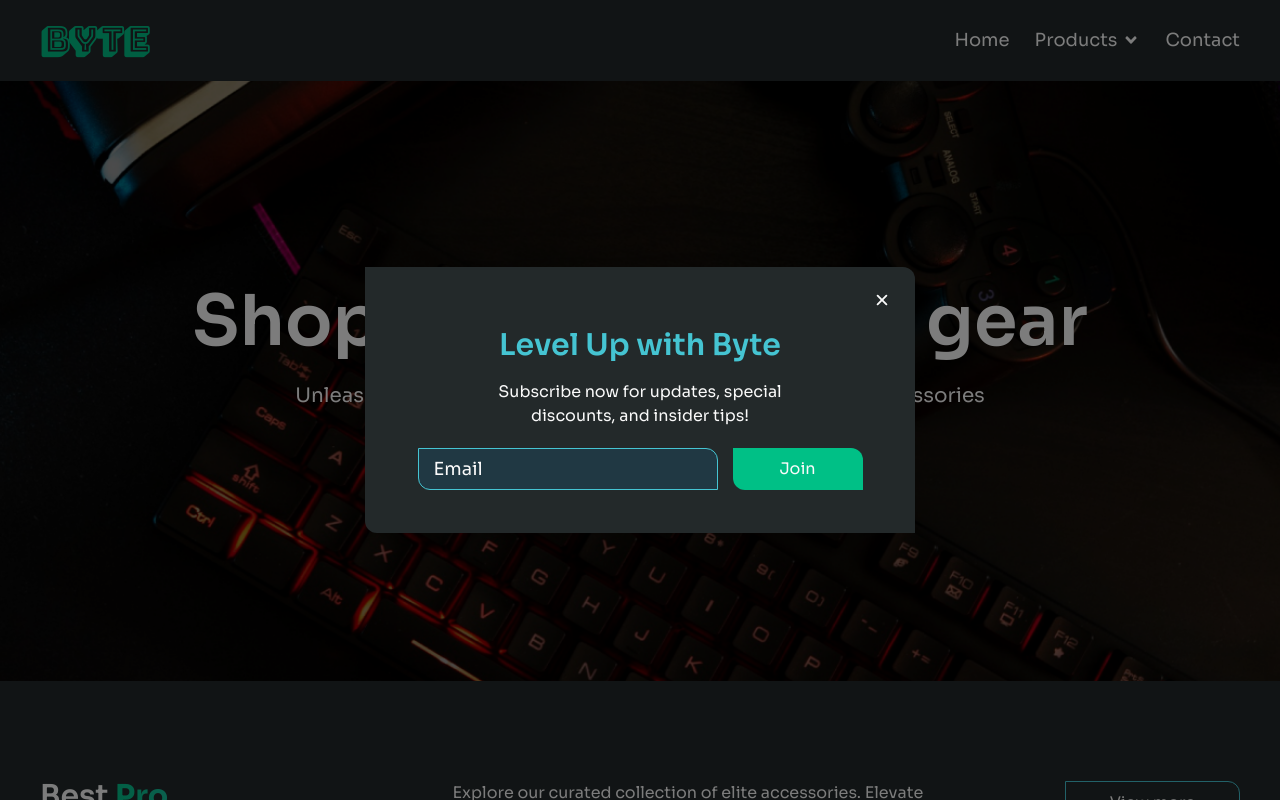
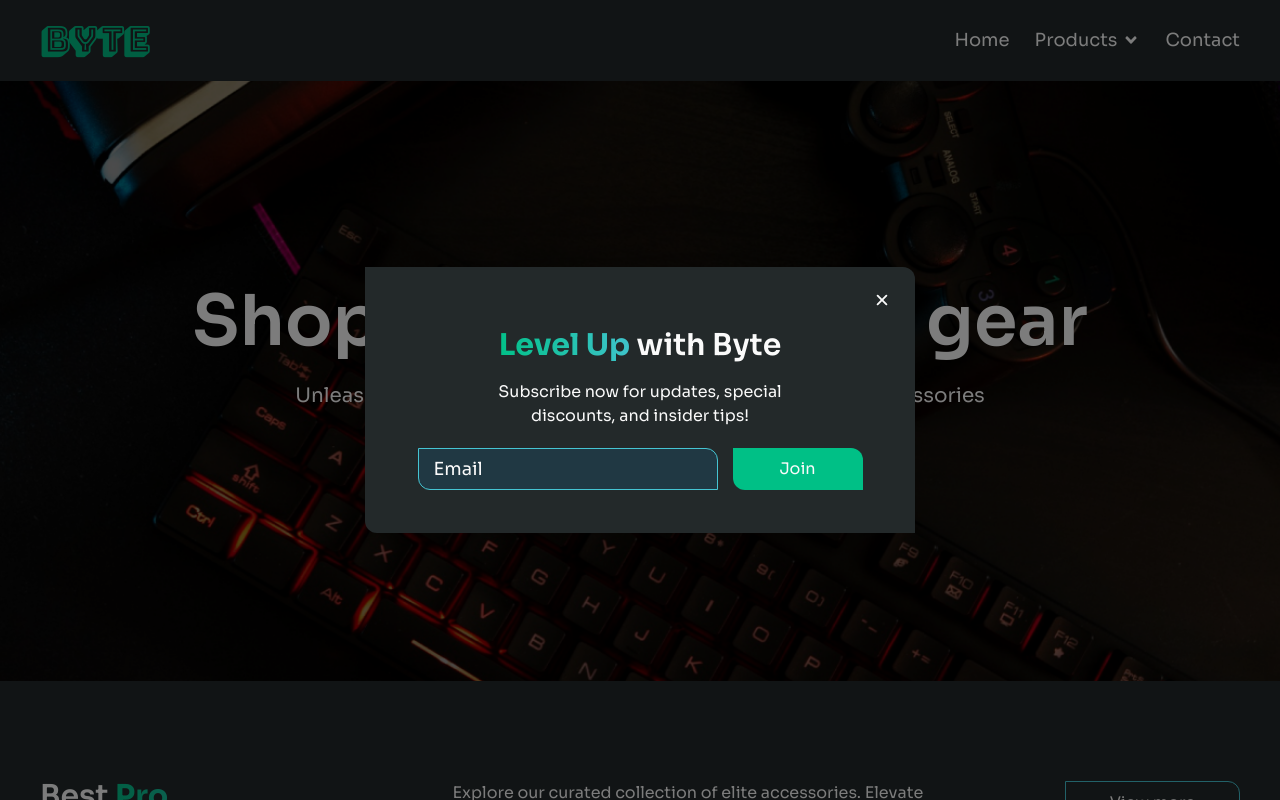
Before and after one commit to mcguenette/byte-gaming, a React (Vite) app: page / in a window 1280 px wide. Shown: the top 800 px of the page. Built offline with nearby package versions, Linux system fonts and the light colour scheme.

Commit message:
updated dialog

```diff
--- a/src/components/Dialog.jsx
+++ b/src/components/Dialog.jsx
@@ -39,7 +39,7 @@ function Dialog({ isOpen, onClose }) {
             <IoClose onClick={close} className='close-dialog'/>
             </div>
             <div className='newsletter-title'>
-                <h2>Level Up with Byte</h2>
+                <h2><b>Level Up </b>with Byte</h2>
             </div>
             <div className='newsletter-content'>
                 <p>Subscribe now for updates, special</p>
--- a/src/style/index.css
+++ b/src/style/index.css
@@ -433,12 +433,6 @@ svg.close-dialog {
 .newsletter-title {
     display: flex;
     justify-content: center;
-
-    & h2 {
-        color: var(--primary-blue);
-        font-weight: 600;
-        font-size: 3rem;
-    }
 }
 
 .newsletter-title,
@@ -468,7 +462,7 @@ dialog.dialog-container {
 }
 
 /* Product Carousel */
-.section-title-left b {
+.section-title-left b, .newsletter-title b {
     background: linear-gradient(75deg, var(--primary-green) 0%, var(--primary-blue) 100%);
     background-clip: text;
     -webkit-background-clip: text;
```
Also changed, not shown: src/components/AboutUs.jsx (+9 -0 lines).
